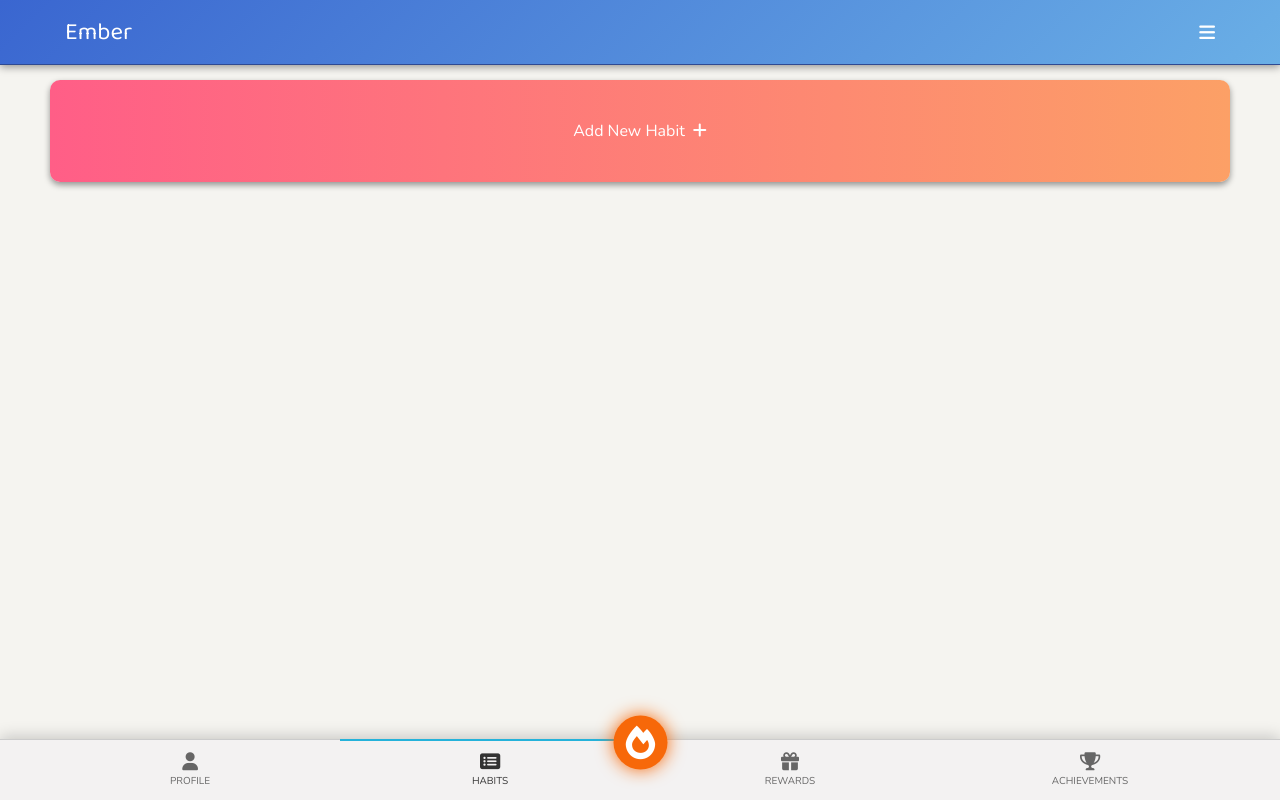
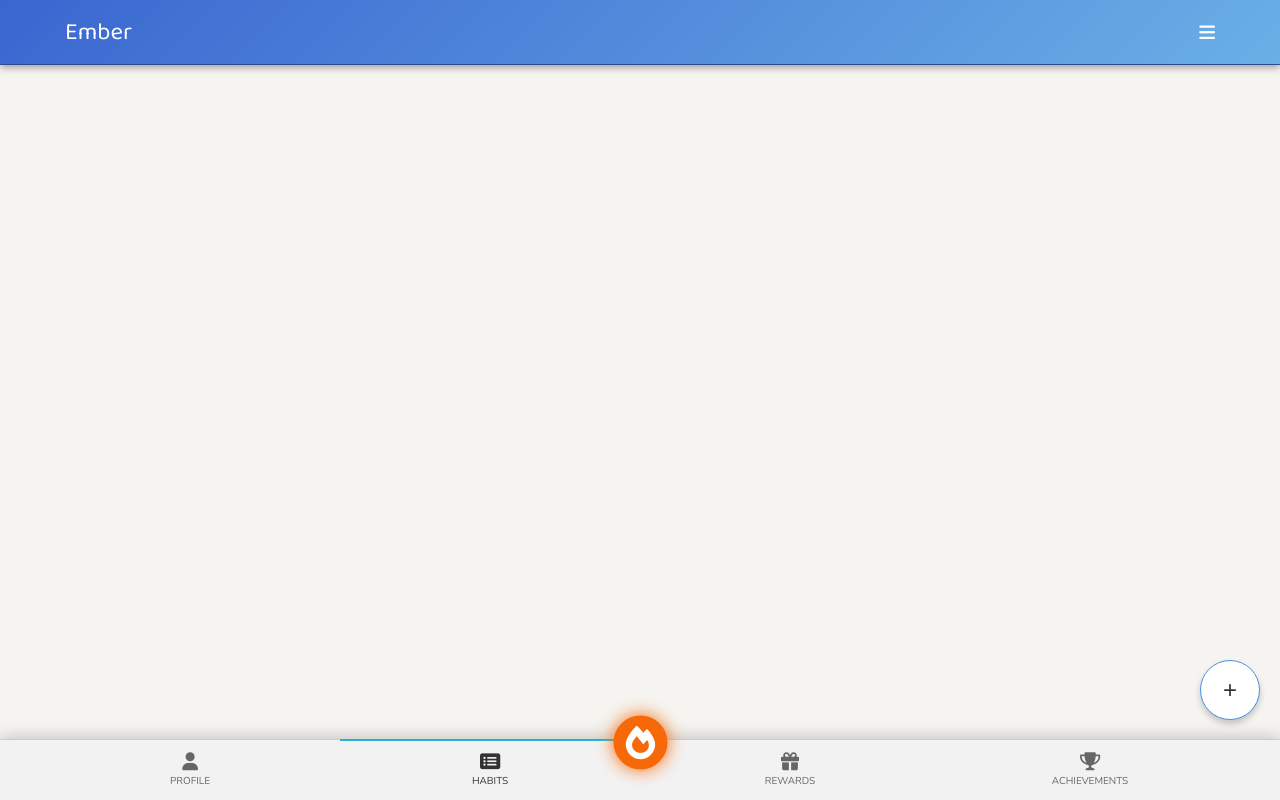
Before and after one commit to joseph-johnson27001/habit-spinner, a Vue app: page / in a window 1280 px wide. Built offline with nearby package versions, Linux system fonts and the light colour scheme.

Commit message:
Floating add habit button

```diff
--- /dev/null
+++ b/src/components/Habits/FloatingHabitButton.vue
@@ -0,0 +1,46 @@
+<template>
+  <button class="floating-button" @click="onClick">+</button>
+</template>
+
+<script>
+export default {
+  name: "FloatingHabitButton",
+  methods: {
+    onClick() {
+      this.$emit("click");
+    },
+  },
+};
+</script>
+
+<style scoped>
+.floating-button {
+  position: fixed;
+  bottom: 80px;
+  right: 20px;
+  width: 60px;
+  height: 60px;
+  border-radius: 50%;
+  background-color: white;
+  box-shadow: 0 4px 6px rgba(0, 0, 0, 0.2);
+  display: flex;
+  justify-content: center;
+  align-items: center;
+  font-size: 24px;
+  color: #333;
+  border: none;
+  cursor: pointer;
+  z-index: 1000;
+  transition: transform 0.2s, box-shadow 0.2s;
+  border: 1px solid, #4a90e2;
+}
+
+.floating-button:hover {
+  transform: scale(1.1);
+  box-shadow: 0 6px 10px rgba(0, 0, 0, 0.15);
+}
+
+.floating-button:active {
+  transform: scale(0.95);
+}
+</style>
--- a/src/store/modules/Achievements.js
+++ b/src/store/modules/Achievements.js
@@ -56,6 +56,7 @@ export default {
       },
 
       // Frequency-Based Badges
+
       // {
       //   title: "Daily Devotee",
       //   description: "Complete a habit daily for a week",
--- a/src/views/HabitsPage.vue
+++ b/src/views/HabitsPage.vue
@@ -20,7 +20,11 @@
       />
     </div>
 
-    <NewHabitCard @add="showAddHabitModal" />
+    <!-- <NewHabitCard @add="showAddHabitModal" /> -->
+    <!-- Keep this or remove it if unnecessary -->
+
+    <!-- Floating Habit Button -->
+    <FloatingHabitButton @click="showAddHabitModal" />
 
     <!-- AddHabitModal component -->
     <AddHabitModal
@@ -35,15 +39,17 @@
 <script>
 import { mapGetters, mapActions } from "vuex";
 import HabitCard from "@/components/Habits/HabitCard.vue";
-import NewHabitCard from "@/components/Habits/NewHabitCard.vue";
+// import NewHabitCard from "@/components/Habits/NewHabitCard.vue";
 import AddHabitModal from "@/components/Habits/AddHabitModal.vue";
+import FloatingHabitButton from "@/components/Habits/FloatingHabitButton.vue";
 
 export default {
   name: "HabitsPage",
   components: {
     HabitCard,
-    NewHabitCard,
+    // NewHabitCard,
     AddHabitModal,
+    FloatingHabitButton,
   },
   data() {
     return {
@@ -76,5 +82,6 @@ export default {
 <style scoped>
 .habits-page {
   padding: 0px 10px 60px 10px;
+  position: relative; /* Ensures children are positioned relative to this container */
 }
 </style>
```
